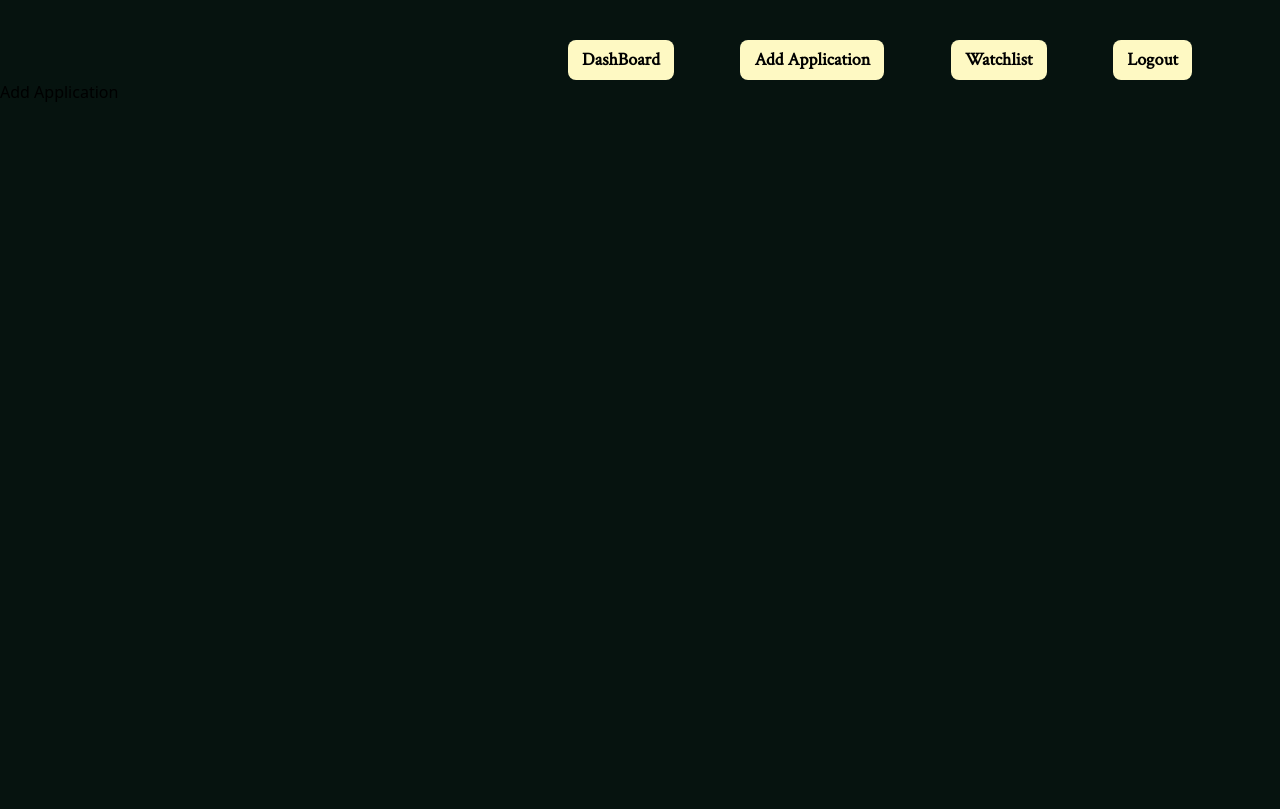
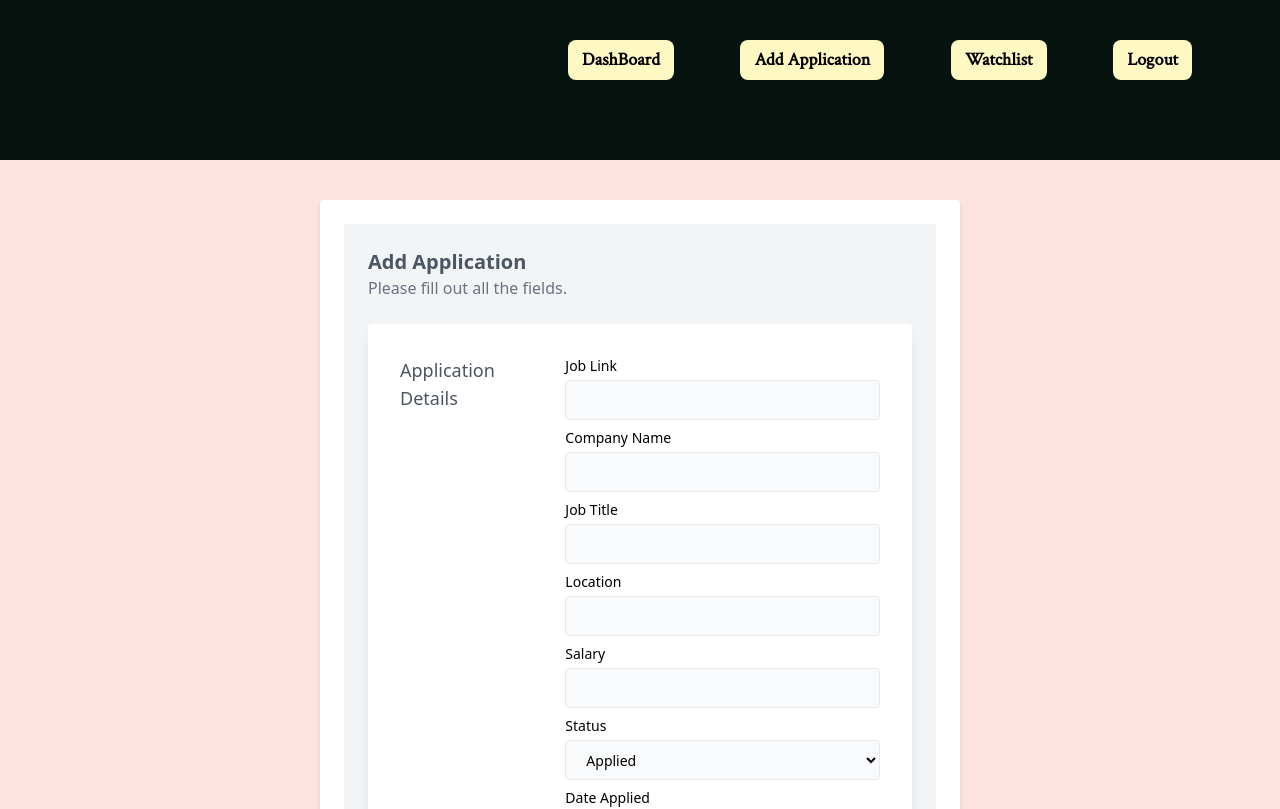
Before and after one commit to Jonathan03ant/JobApplicationTracker, a React (Vite) app: page /add-application in a window 1280 px wide. Shown: the top 809 px of the page. Built offline with nearby package versions, Linux system fonts and the light colour scheme.

Commit message:
add-application Route Updated with Form

```diff
--- a/src/Components/Routers/AddApplication.jsx
+++ b/src/Components/Routers/AddApplication.jsx
@@ -1,13 +1,57 @@
 import React, { Component } from 'react';
+import { useState } from 'react';
+import ApplicationForm from '../ApplicationForm';
 
-class AddApplication extends Component {
-    render() {
-        return (
-            <div>
-                <h1>Add Application</h1>
+export default function AddApplication( {addApplication}) {
+    const [jobLink, setJobLink] = useState('');
+    const [companyName, setCompanyName] = useState('');
+    const [jobTitle, setJobTitle] = useState('');
+    const [location, setLocation] = useState('');
+    const [salary, setSalary] = useState('');
+    const [status, setStatus] = useState('');
+    const [dateApplied, setDateApplied] = useState('');
+    const [contact, setContact] = useState('');
+    const [notes, setNotes] = useState('');
+
+    const handleSubmit = (event) => {
+        event.preventDefault();
+        addApplication({jobLink, jobTitle, companyName, location, salary, status, dateApplied, contact, notes});
+        setJobLink('');
+        setCompanyName('');
+        setJobTitle('');
+        setLocation('');
+        setSalary('');
+        setStatus('');
+        setDateApplied('');
+        setContact('');
+        setNotes('');
+    };
+
+    return (
+        <div className="flex items-center justify-center bg-red-100 py-10 mt-20">
+            <div className="bg-white p-6 rounded shadow-md w-full md:w-1/2 lg:w-1/2 xl:w-1/2">
+                <ApplicationForm
+                    jobLink={jobLink}
+                    setJobLink={setJobLink}
+                    companyName={companyName}
+                    setCompanyName={setCompanyName}
+                    jobTitle={jobTitle}
+                    setJobTitle={setJobTitle}
+                    location={location}
+                    setLocation={setLocation}
+                    salary={salary}
+                    setSalary={setSalary}
+                    status={status}
+                    setStatus={setStatus}
+                    dateApplied={dateApplied}
+                    setDateApplied={setDateApplied}
+                    contact={contact}
+                    setContact={setContact}
+                    notes={notes}
+                    setNotes={setNotes}
+                    handleSubmit={handleSubmit}
+                />
             </div>
-        );
-    }
+        </div>
+    );
 }
-
-export default AddApplication;
```
